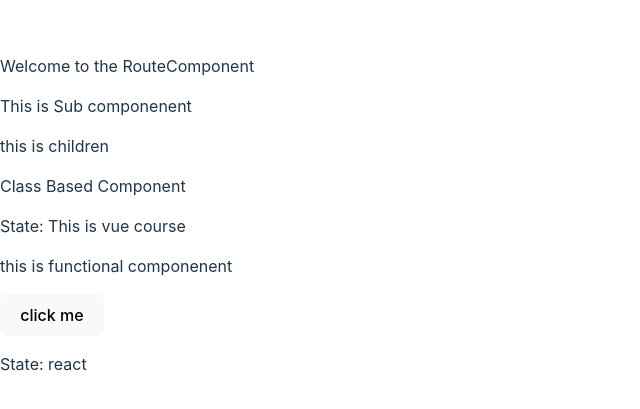
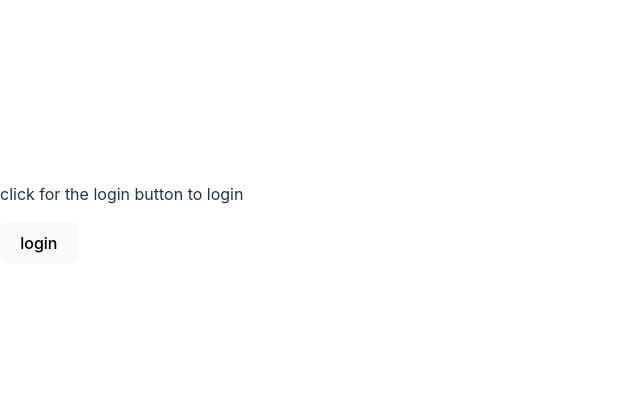
Before and after one commit to Zakaiikar/react_course, a React (Vite) app in the folder myapp/: page / in a window 1280 px wide. Shown: the part 185-594 px from the top of the page, without its empty margins (0-640 px from the left). Built offline with nearby package versions, Linux system fonts and the light colour scheme.

Commit message:
adding Condiotalrendering

```diff
--- a/myapp/src/App.jsx
+++ b/myapp/src/App.jsx
@@ -1,19 +1,21 @@
 import SubComponent from "./Component/SubComponent";
 import ClassBasedComponent from "./Component/ClassBasedComponent";
 import FuntionalComponent from "./Component/FunctionalComponent";
+import Conditionalrendering from "./Component/Conditionalrendering";
 
 const TestFunction = () => {
 
   return (
     <div>
-      <p>
+      {/* <p>
         Welcome to the RouteComponent
       </p>
       <SubComponent>
         this is children
      </SubComponent>
      <ClassBasedComponent />
-     <FuntionalComponent/>
+     <FuntionalComponent/> */}
+     <Conditionalrendering/>
     </div>
   );
 };
--- /dev/null
+++ b/myapp/src/Component/Conditionalrendering.jsx
@@ -0,0 +1,28 @@
+import { useState } from "react";
+const Conditionalrendering = () => {
+  const [islogin, setislogin] = useState(false);
+  const handleLogin = () => {
+    setislogin(true);
+  };
+  const handleLogout = () => {
+    setislogin(false);
+  };
+
+  let text = null;
+  if(islogin){
+    text="welcome user"
+  } else {
+    text="click for the login button to login"
+  }
+  return (
+    <div>
+        <p>{text}</p>
+      {!islogin ? (
+        <button onClick={handleLogin}>login</button>
+      ) : (
+        <button onClick={handleLogout}> logout</button>
+      )}
+    </div>
+  );
+};
+export default Conditionalrendering;
--- a/myapp/src/Component/FunctionalComponent.jsx
+++ b/myapp/src/Component/FunctionalComponent.jsx
@@ -5,16 +5,16 @@ const FuntionalComponent=()=>{
     // setstate(Vue)
     // const [data] = React.useState("react");
     // console.log(data);
-    const handleclick=()=>{
-        console.log("this is click event");
-        SetData("vue")
+    const handleclick=(course, price)=>{
+        console.log(price);
+        SetData(course)
     }
     return (
 
         <div>
             <p> this  is functional componenent </p>
 
-            <button type="button" onClick={handleclick}>click me</button>
+            <button type="button" onClick={()=>handleclick("angular",10)}>click me</button>
             <p>State: {data}</p>
         </div>
     )
```
